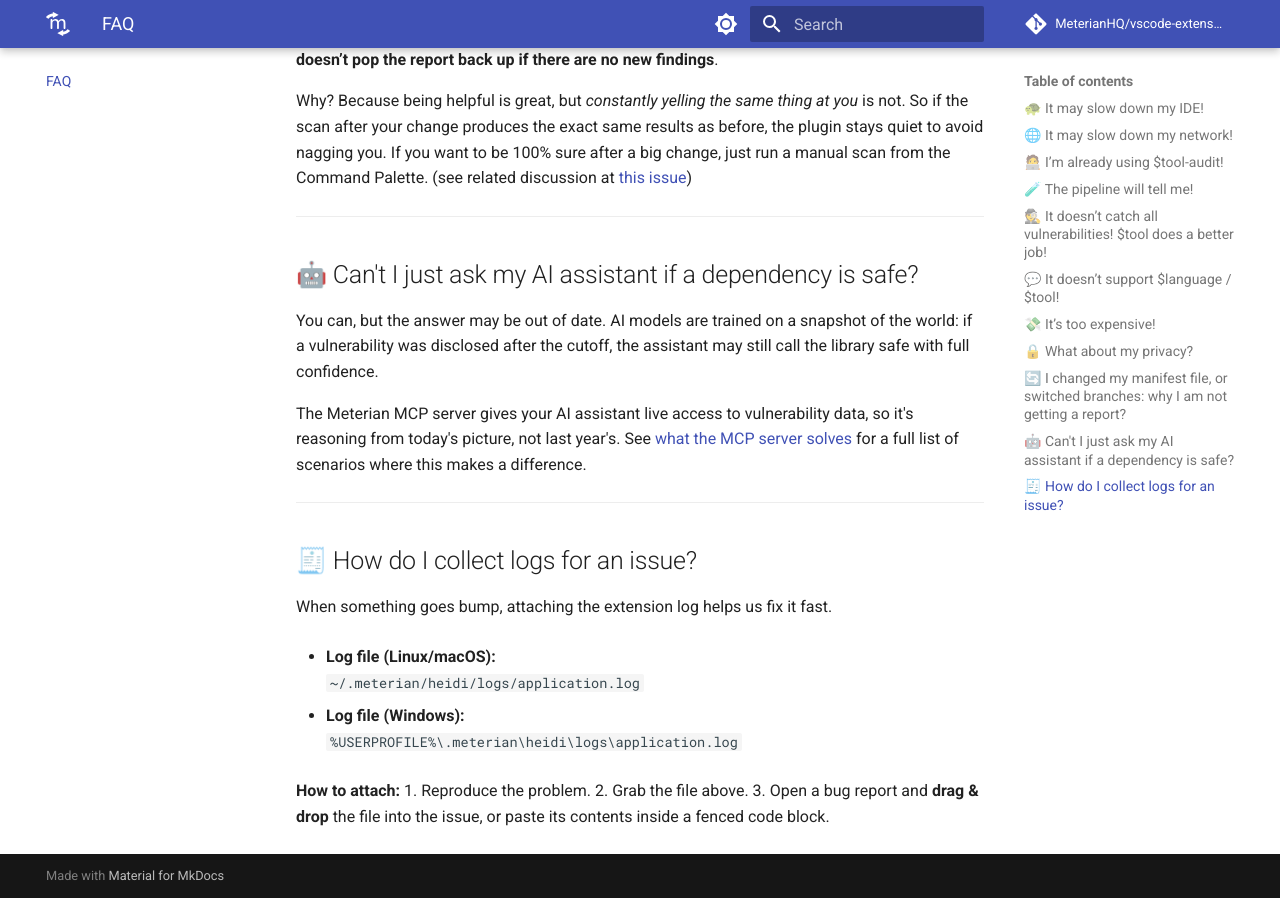
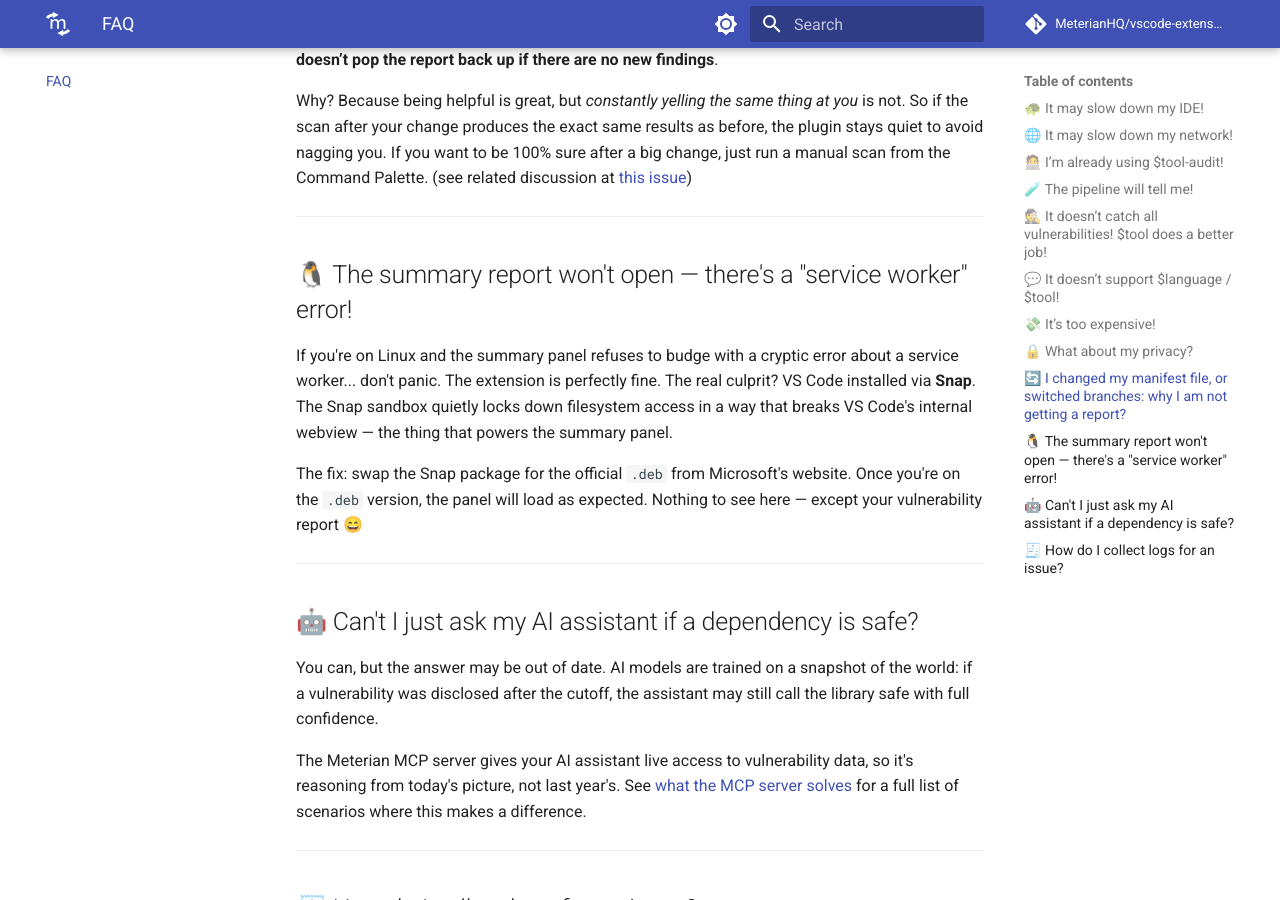
Before and after one commit to MeterianHQ/vscode-extension-tracker, an MkDocs documentation site: the page built from docs/faq.md, in a window 1280 px wide and 900 px high, scrolled down 2003 px. Built offline with MkDocs 1.6.1 and Material for MkDocs 9.7.7, drawn with Linux system fonts in a browser that asks for light colours; comment, search, counter and statistics services are not loaded.

Commit message:
docs(faq): document VS Code Snap webview service worker issue on Linux
Co-Authored-By: Claude Sonnet 4.6 <noreply@anthropic.com>

```diff
--- a/docs/faq.md
+++ b/docs/faq.md
@@ -69,6 +69,14 @@ Why? Because being helpful is great, but *constantly yelling the same thing at y
 
 ---
 
+## 🐧 The summary report won't open — there's a "service worker" error!
+
+If you're on Linux and the summary panel refuses to budge with a cryptic error about a service worker... don't panic. The extension is perfectly fine. The real culprit? VS Code installed via **Snap**. The Snap sandbox quietly locks down filesystem access in a way that breaks VS Code's internal webview — the thing that powers the summary panel.
+
+The fix: swap the Snap package for the official `.deb` from Microsoft's website. Once you're on the `.deb` version, the panel will load as expected. Nothing to see here — except your vulnerability report 😄
+
+---
+
 ## 🤖 Can't I just ask my AI assistant if a dependency is safe?
 
 You can, but the answer may be out of date. AI models are trained on a snapshot of the world: if a vulnerability was disclosed after the cutoff, the assistant may still call the library safe with full confidence.
```
